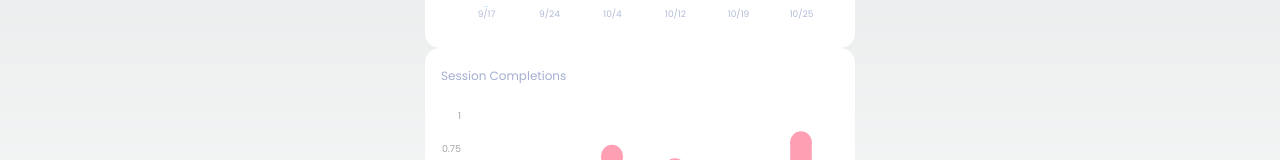
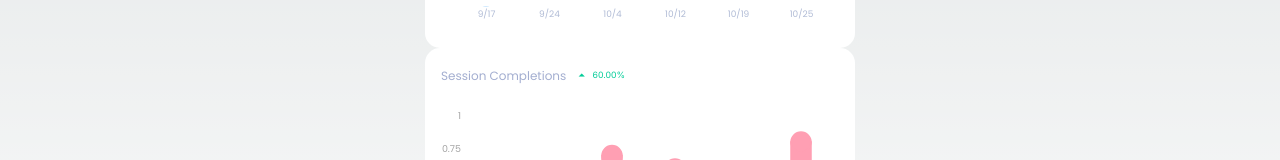
Before and after one commit to GTBitsOfGood/brain-exercise-analytics, a Next.js app: page / in a window 1280 px wide. Shown: the part 582-742 px from the top of the page. Built offline with nearby package versions, Linux system fonts and the light colour scheme.

Commit message:
PercentageChange on StackedBarChart

```diff
--- a/src/app/page.tsx
+++ b/src/app/page.tsx
@@ -138,6 +138,7 @@ export default function Home() {
         title="Session Completions"
         data={dataStacked}
         hoverable
+        percentageChange
       />
       <SmallDataBox
         title={"Number of questions completed"}
--- a/src/components/StackedBarChart.tsx
+++ b/src/components/StackedBarChart.tsx
@@ -11,6 +11,7 @@ interface DataParams extends D3Data {
   }[];
   title: string;
   hoverable?: boolean;
+  percentageChange?: boolean;
 }
 
 export default function StackedBarChart({
@@ -26,6 +27,7 @@ export default function StackedBarChart({
     format: (d: d3.NumberValue) => JSON.stringify(d),
   },
   hoverable = false,
+  percentageChange = false,
 }: DataParams) {
   const marginTop = 20;
   const marginRight = 25;
@@ -49,6 +51,7 @@ export default function StackedBarChart({
       style={style}
       yAxis={yAxis}
       hoverable={hoverable}
+      percentageChange={percentageChange}
     >
       {data.map((d, i) => (
         <Fragment key={i}>
```
